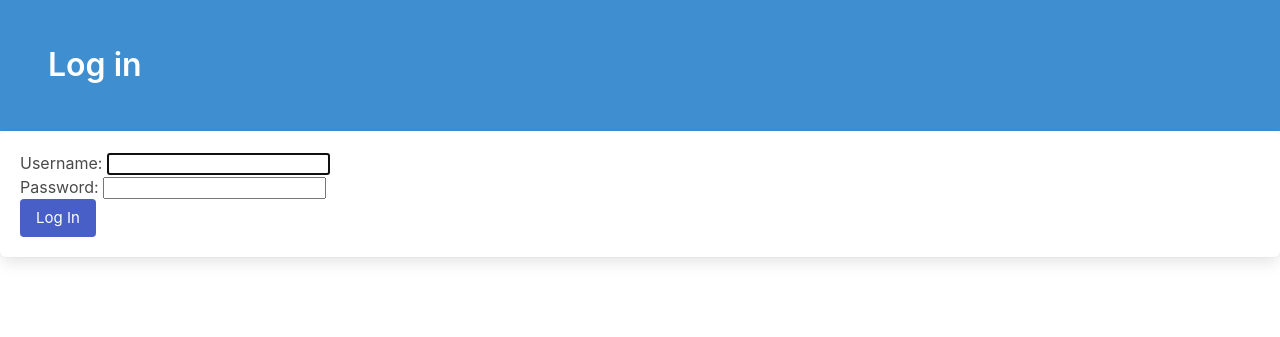
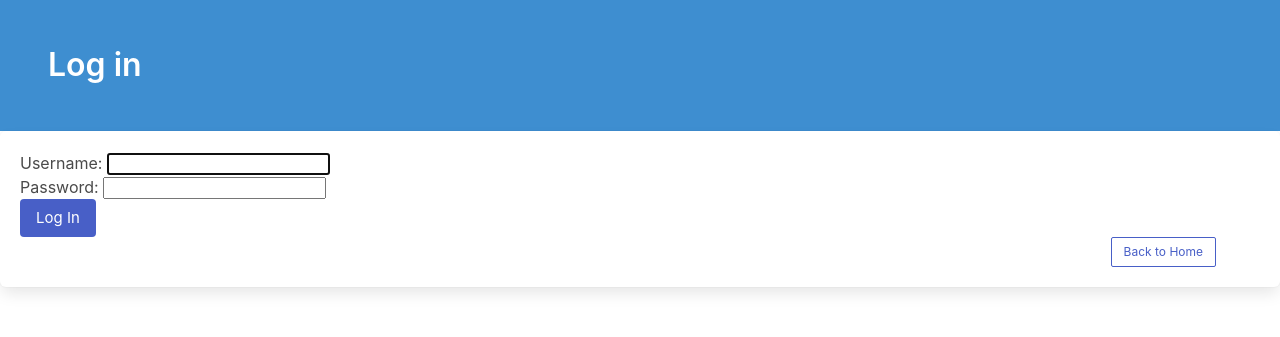
Before and after one commit to lmullen99/WeatherWear, a Django app: page /accounts/login/ in a window 1280 px wide. Shown: the part 153-490 px from the top of the page. Run offline with Django 3.2, Linux system fonts and the light colour scheme; some libraries are stand-ins or nearby versions.

Commit message:
add buttons to registration pages

```diff
--- a/weather_wear/weather/templates/registration/login.html
+++ b/weather_wear/weather/templates/registration/login.html
@@ -19,7 +19,13 @@
         {% csrf_token %}
         {{ form.as_p }}
         <button class= "button is-link" style="font-size: 15px;" type="submit">Log In</button>
+        <div class="container level-right">
+             <button class="button is-small is-link is-outlined">
+                    <a href="{% url 'guest' %}">Back to Home</a>
+                </button>
+        </div>
     </form>
+
 
 {% endblock %}
 
--- a/weather_wear/weather/templates/registration/signup.html
+++ b/weather_wear/weather/templates/registration/signup.html
@@ -22,5 +22,11 @@
     <button class="button is-link" style="font-size: 15px;"  type="submit">
             Sign Up
     </button>
+     <div class="container level-right">
+             <button class="button is-small is-link is-outlined">
+                    <a href="{% url 'guest' %}">Back to Home</a>
+                </button>
+        </div>
   </form>
+
 {% endblock %}
```
Also changed, not shown: weather_wear/db.sqlite3.
